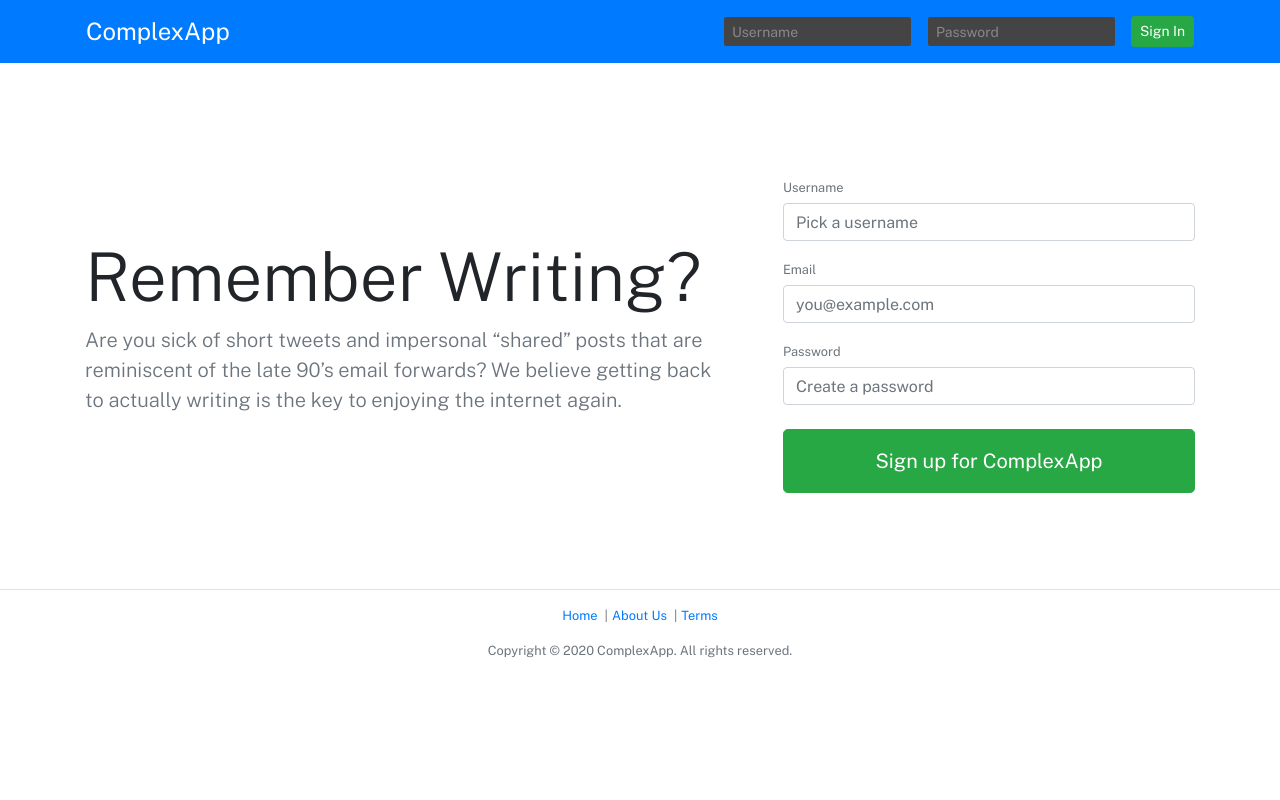
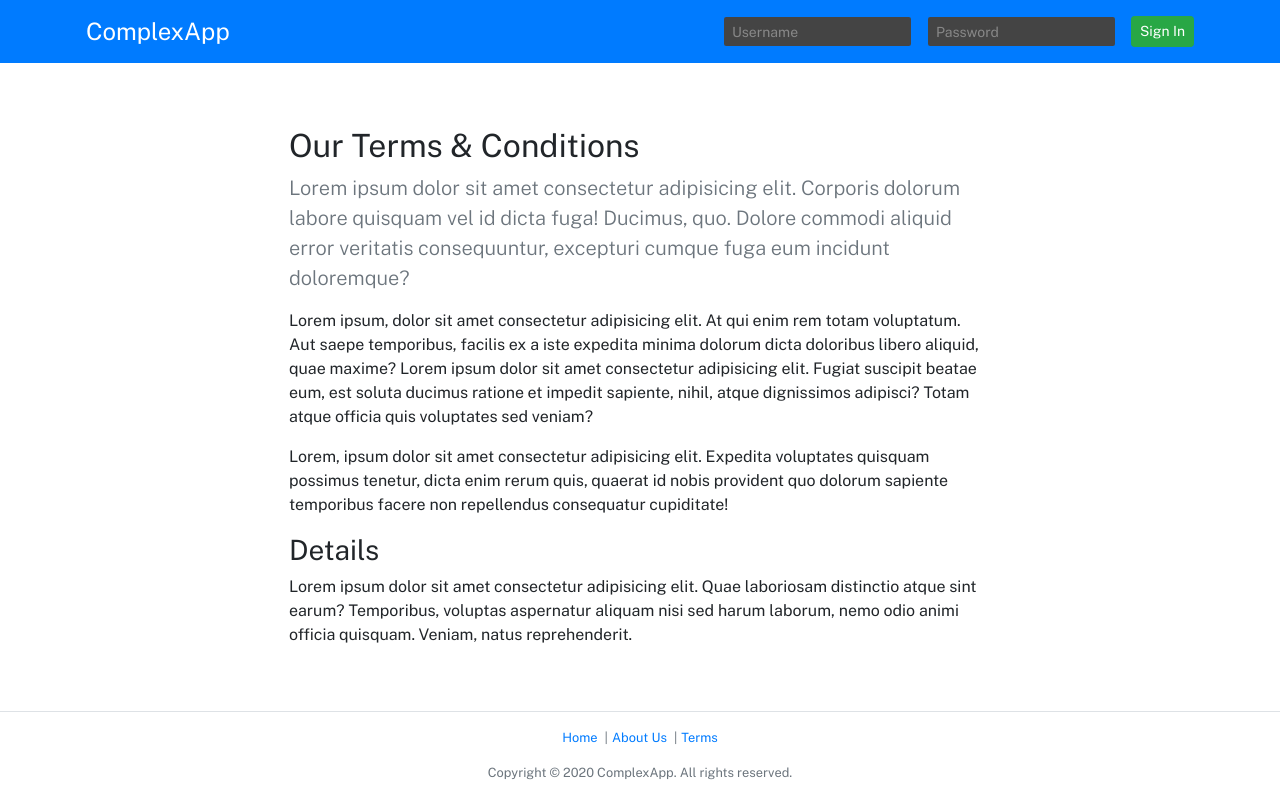
Before and after one commit to shadabsyed/React-Complex-App, a React (Vite) app: page /terms in a window 1280 px wide. Built offline with nearby package versions, Linux system fonts and the light colour scheme.

Commit message:
2 new components About.jsx and Terms.jsx added,,, react router dom package installes

```diff
--- a/package.json
+++ b/package.json
@@ -11,7 +11,8 @@
   },
   "dependencies": {
     "react": "^18.2.0",
-    "react-dom": "^18.2.0"
+    "react-dom": "^18.2.0",
+    "react-router-dom": "^6.14.1"
   },
   "devDependencies": {
     "@types/react": "^18.0.37",
--- a/src/App.jsx
+++ b/src/App.jsx
@@ -1,17 +1,24 @@
 import "./index.css";
+import { BrowserRouter, Routes, Route } from "react-router-dom";
 
 // components
 import Header from "./components/Header";
 import HomeGuest from "./components/HomeGuest";
 import Footer from "./components/Footer";
+import About from "./components/About";
+import Terms from "./components/Terms";
 
 function App() {
   return (
-    <>
+    <BrowserRouter>
       <Header />
-      <HomeGuest />
+      <Routes>
+        <Route path="/" element={<HomeGuest />}></Route>
+        <Route path="/about-us" element={<About />}></Route>
+        <Route path="/terms" element={<Terms />}></Route>
+      </Routes>
       <Footer />
-    </>
+    </BrowserRouter>
   );
 }
 
--- /dev/null
+++ b/src/components/About.jsx
@@ -0,0 +1,34 @@
+import React from "react";
+
+function About() {
+  return (
+    <>
+      <div className="container container--narrow py-md-5">
+        <h2>About Us</h2>
+        <p className="lead text-muted">
+          Lorem ipsum dolor sit amet consectetur adipisicing elit. Corporis
+          dolorum labore quisquam vel id dicta fuga! Ducimus, quo. Dolore
+          commodi aliquid error veritatis consequuntur, excepturi cumque fuga
+          eum incidunt doloremque?
+        </p>
+        <p>
+          Lorem ipsum, dolor sit amet consectetur adipisicing elit. At qui enim
+          rem totam voluptatum. Aut saepe temporibus, facilis ex a iste expedita
+          minima dolorum dicta doloribus libero aliquid, quae maxime? Lorem
+          ipsum dolor sit amet consectetur adipisicing elit. Fugiat suscipit
+          beatae eum, est soluta ducimus ratione et impedit sapiente, nihil,
+          atque dignissimos adipisci? Totam atque officia quis voluptates sed
+          veniam?
+        </p>
+        <p>
+          Lorem, ipsum dolor sit amet consectetur adipisicing elit. Expedita
+          voluptates quisquam possimus tenetur, dicta enim rerum quis, quaerat
+          id nobis provident quo dolorum sapiente temporibus facere non
+          repellendus consequatur cupiditate!
+        </p>
+      </div>
+    </>
+  );
+}
+
+export default About;
--- a/src/components/Footer.jsx
+++ b/src/components/Footer.jsx
@@ -1,21 +1,22 @@
 import React from "react";
+import { Link } from "react-router-dom";
 
 function Footer() {
   return (
     <>
       <footer className="border-top text-center small text-muted py-3">
         <p>
-          <a href="/" className="mx-1">
+          <Link to={"/"} className="mx-1">
             Home
-          </a>{" "}
+          </Link>{" "}
           |
-          <a className="mx-1" href="/about-us">
+          <Link className="mx-1" to={"/about-us"}>
             About Us
-          </a>{" "}
+          </Link>{" "}
           |
-          <a className="mx-1" href="/terms">
+          <Link className="mx-1" to={"/terms"}>
             Terms
-          </a>
+          </Link>
         </p>
         <p className="m-0">
           Copyright &copy; 2020{" "}
--- /dev/null
+++ b/src/components/Terms.jsx
@@ -0,0 +1,41 @@
+import React from "react";
+
+function Terms() {
+  return (
+    <>
+      <div className="container container--narrow py-md-5">
+        <h2>Our Terms &amp; Conditions</h2>
+        <p className="lead text-muted">
+          Lorem ipsum dolor sit amet consectetur adipisicing elit. Corporis
+          dolorum labore quisquam vel id dicta fuga! Ducimus, quo. Dolore
+          commodi aliquid error veritatis consequuntur, excepturi cumque fuga
+          eum incidunt doloremque?
+        </p>
+        <p>
+          Lorem ipsum, dolor sit amet consectetur adipisicing elit. At qui enim
+          rem totam voluptatum. Aut saepe temporibus, facilis ex a iste expedita
+          minima dolorum dicta doloribus libero aliquid, quae maxime? Lorem
+          ipsum dolor sit amet consectetur adipisicing elit. Fugiat suscipit
+          beatae eum, est soluta ducimus ratione et impedit sapiente, nihil,
+          atque dignissimos adipisci? Totam atque officia quis voluptates sed
+          veniam?
+        </p>
+        <p>
+          Lorem, ipsum dolor sit amet consectetur adipisicing elit. Expedita
+          voluptates quisquam possimus tenetur, dicta enim rerum quis, quaerat
+          id nobis provident quo dolorum sapiente temporibus facere non
+          repellendus consequatur cupiditate!
+        </p>
+        <h3>Details</h3>
+        <p>
+          Lorem ipsum dolor sit amet consectetur adipisicing elit. Quae
+          laboriosam distinctio atque sint earum? Temporibus, voluptas
+          aspernatur aliquam nisi sed harum laborum, nemo odio animi officia
+          quisquam. Veniam, natus reprehenderit.
+        </p>
+      </div>
+    </>
+  );
+}
+
+export default Terms;
```
Also changed, not shown: 1 other file (tests, documents, lock files or other folders).
